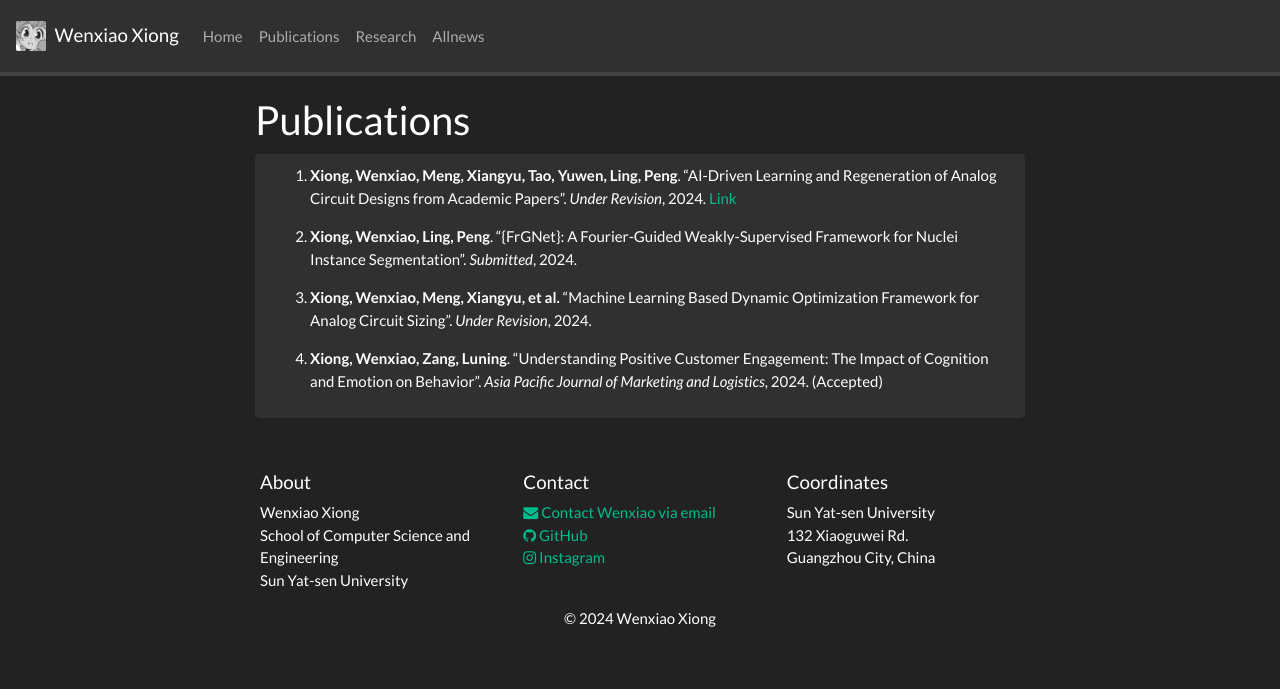
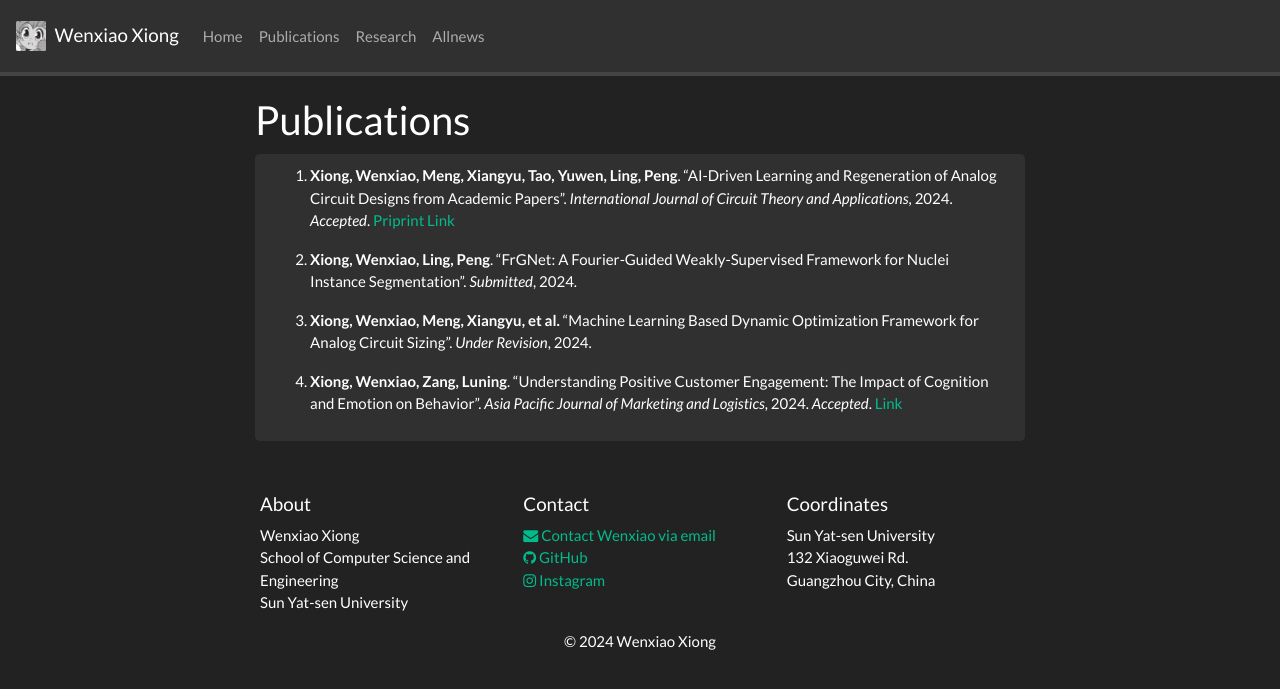
Before and after one commit to JOJOX666/JOJOX666.github.io, a Jekyll site: the page built from _pages/publications.md, in a window 1280 px wide. Shown: the top 689 px of the page. Built offline with Jekyll 4.4.1, drawn with Linux system fonts in a browser that asks for light colours; nearby versions of some CDN libraries; a style sheet for code colours, icons or effects is not loaded.

Commit message:
Update publications.md

```diff
--- a/_pages/publications.md
+++ b/_pages/publications.md
@@ -19,12 +19,12 @@ permalink: /publications/
 
 <div class="jumbotron">
 
-1. **Xiong, Wenxiao, Meng, Xiangyu, Tao, Yuwen, Ling, Peng**. "AI-Driven Learning and Regeneration of Analog Circuit Designs from Academic Papers". *Under Revision*, 2024. [Link](https://doi.org/10.22541/au.172487406.63276975/v1)
+1. **Xiong, Wenxiao, Meng, Xiangyu, Tao, Yuwen, Ling, Peng**. "AI-Driven Learning and Regeneration of Analog Circuit Designs from Academic Papers". *International Journal of Circuit Theory and Applications*, 2024. *Accepted*. [Priprint Link](https://doi.org/10.22541/au.172487406.63276975/v1)
 
-2. **Xiong, Wenxiao, Ling, Peng**. "{FrGNet}: A Fourier-Guided Weakly-Supervised Framework for Nuclei Instance Segmentation". *Submitted*, 2024.
+2. **Xiong, Wenxiao, Ling, Peng**. "FrGNet: A Fourier-Guided Weakly-Supervised Framework for Nuclei Instance Segmentation". *Submitted*, 2024.
 
 3. **Xiong, Wenxiao, Meng, Xiangyu, et al.** "Machine Learning Based Dynamic Optimization Framework for Analog Circuit Sizing". *Under Revision*, 2024.
 
-4. **Xiong, Wenxiao, Zang, Luning**. "Understanding Positive Customer Engagement: The Impact of Cognition and Emotion on Behavior". *Asia Pacific Journal of Marketing and Logistics*, 2024. (Accepted)
+4. **Xiong, Wenxiao, Zang, Luning**. "Understanding Positive Customer Engagement: The Impact of Cognition and Emotion on Behavior". *Asia Pacific Journal of Marketing and Logistics*, 2024. *Accepted*. [Link](https://www.emerald.com/insight/content/doi/10.1108/APJML-07-2024-0972/full/html)
 
 </div>
```
